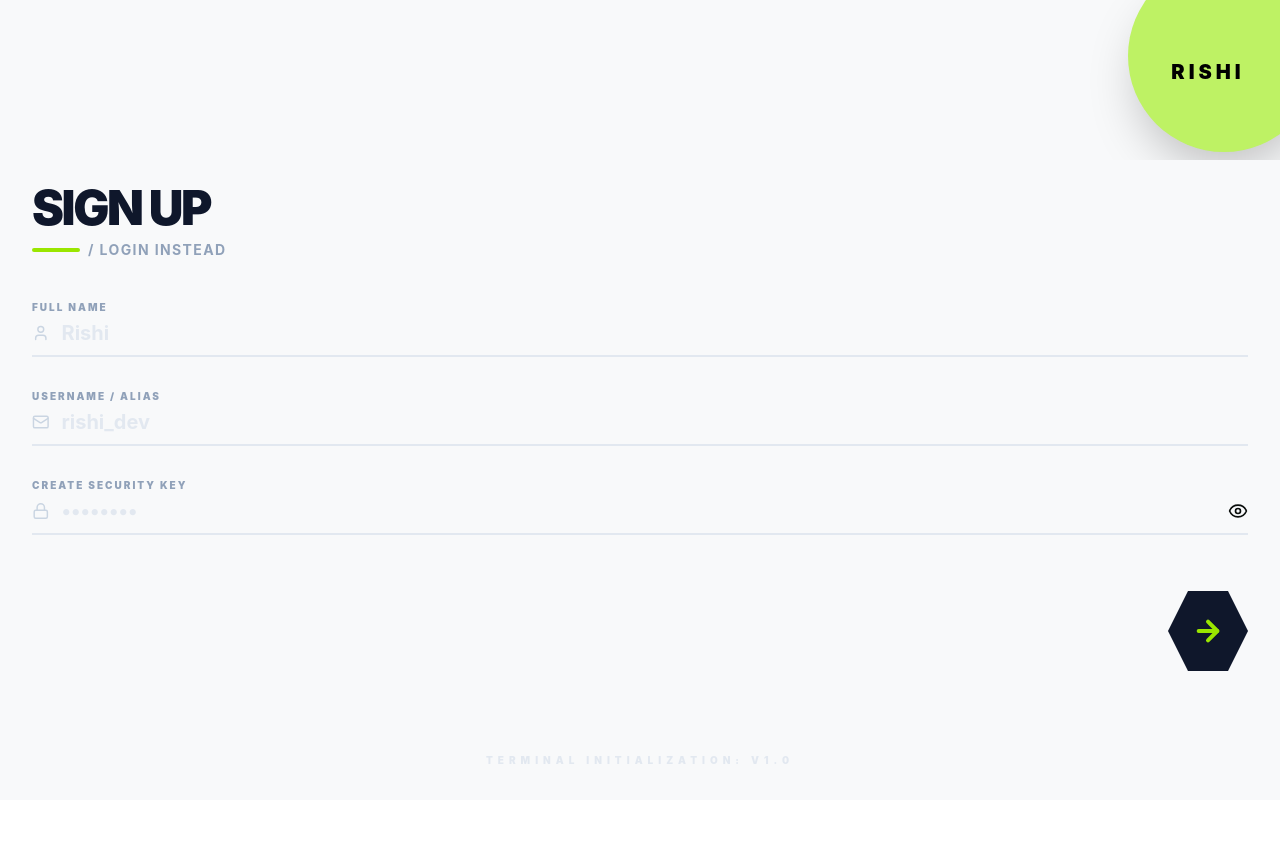
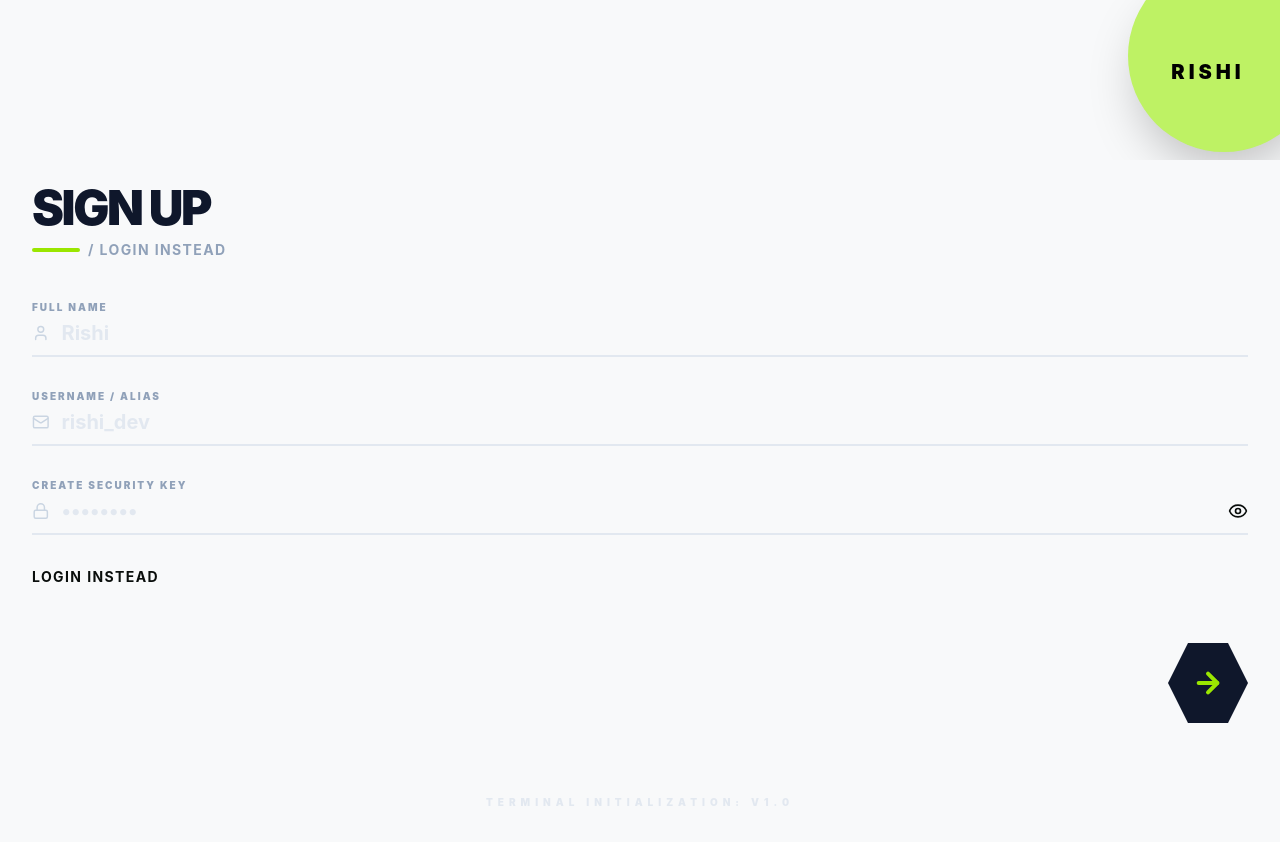
Before and after one commit to Rishi00009/money-app-fro, a React (Vite) app: page /register in a window 1280 px wide. Before the commit the page ends 800 px from the top, so only its background shows below. Built offline with nearby package versions, Linux system fonts and the light colour scheme.

Commit message:
change register page theme

```diff
--- a/src/pages/Register.jsx
+++ b/src/pages/Register.jsx
@@ -132,6 +132,16 @@ const Register = () => {
             </button>
           </div>
 
+          <div className="flex items-center gap-2">
+            <button
+              type="button"
+              onClick={() => { haptic.light(); navigate('/login'); }}
+              className="text-slate-400 text-sm font-bold uppercase tracking-widest hover:text-lime-600 transition-colors"
+            >
+            Login instead
+            </button>
+          </div>
+
           {/* Hexagon Action Button */}
           <div className="flex justify-end pt-6">
             <button
```
